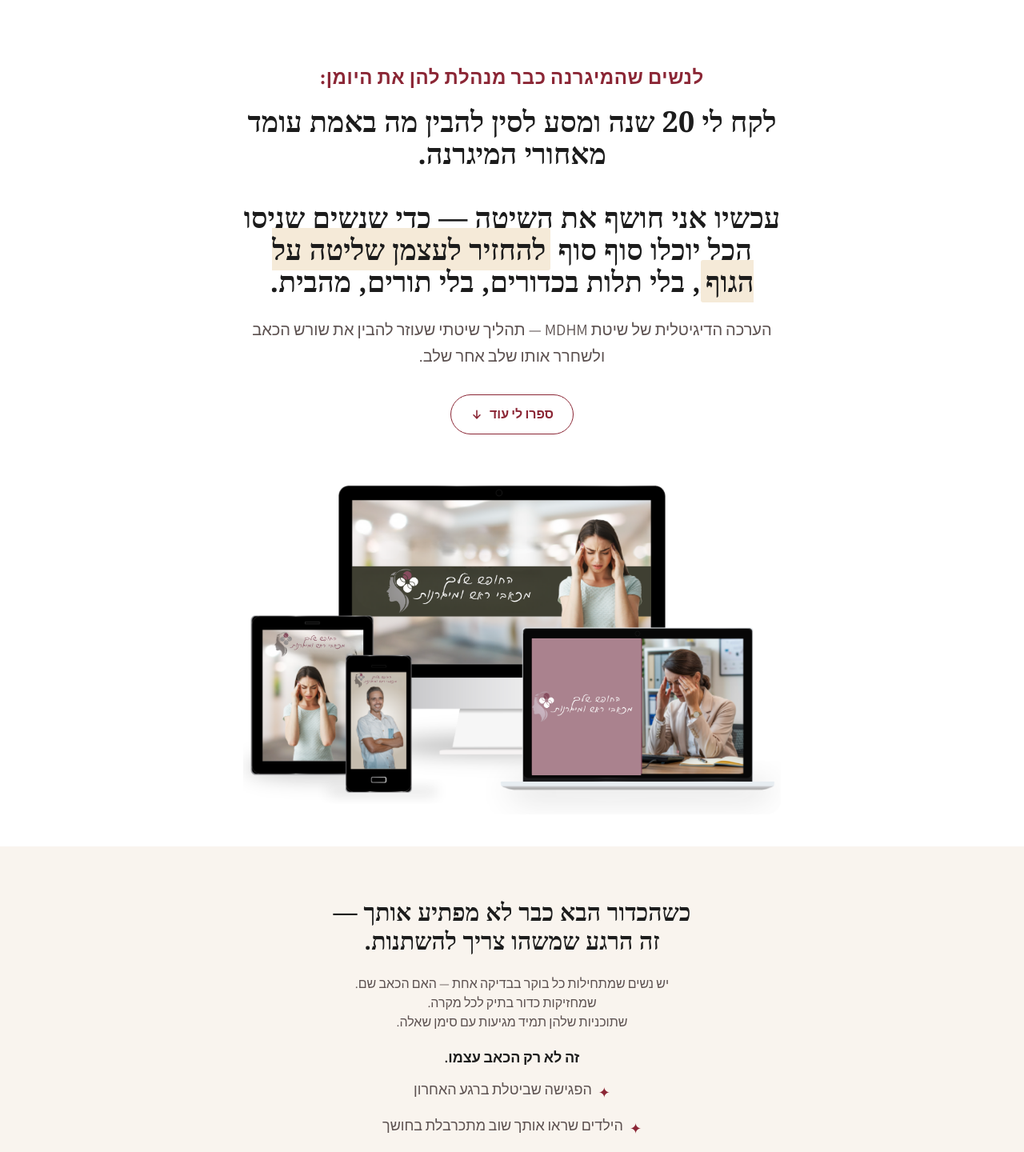
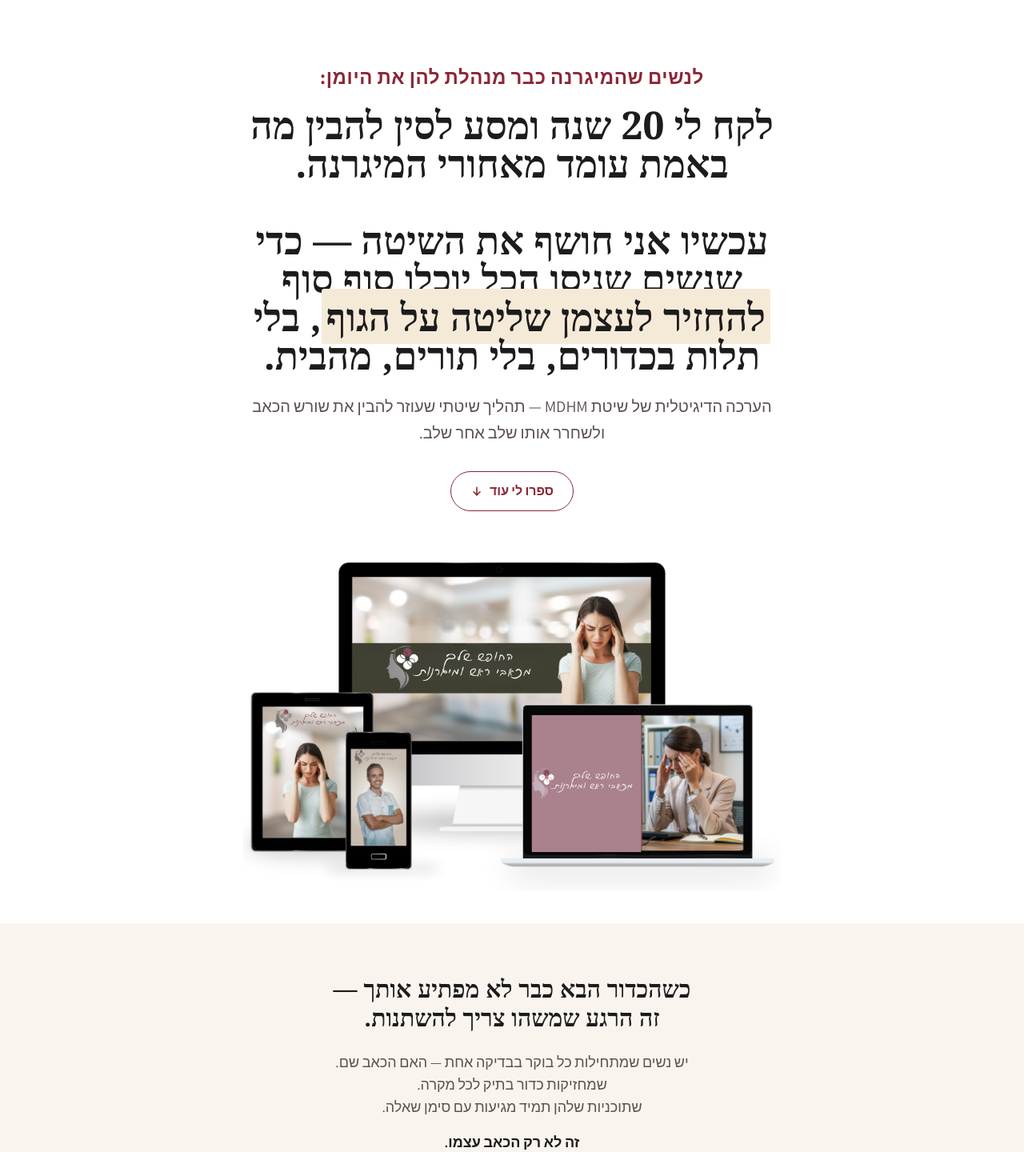
Before and after one commit to ofirsegevp-code/mdhm-migraine-landing, a Next.js app: page / in a window 1280 px wide. Shown: the top 1440 px of the page at 80% size. Built offline with nearby package versions, Linux system fonts and the light colour scheme; a web font is replaced by a local one.

Commit message:
Improve visual hierarchy - larger text, dark CTA section

```diff
--- a/app/page.tsx
+++ b/app/page.tsx
@@ -119,7 +119,7 @@ export default function Page() {
             לנשים שהמיגרנה כבר מנהלת להן את היומן:
           </motion.p>
 
-          <motion.h1 variants={fadeUp} className="text-3xl md:text-4xl font-bold text-[#1C1C1C] leading-snug mb-6">
+          <motion.h1 variants={fadeUp} className="text-4xl md:text-5xl font-bold text-[#1C1C1C] leading-snug mb-6">
             לקח לי 20 שנה ומסע לסין להבין מה באמת עומד מאחורי המיגרנה.
             <br /><br />
             עכשיו אני חושף את השיטה — כדי שנשים שניסו הכל יוכלו סוף סוף{' '}
@@ -170,13 +170,13 @@ export default function Page() {
             זה הרגע שמשהו צריך להשתנות.
           </motion.h2>
 
-          <motion.p variants={fadeUp} className="text-base text-[#5C5150] mb-4">
+          <motion.p variants={fadeUp} className="text-lg text-[#5C5150] mb-4">
             יש נשים שמתחילות כל בוקר בבדיקה אחת — האם הכאב שם.
             <br />שמחזיקות כדור בתיק לכל מקרה.
             <br />שתוכניות שלהן תמיד מגיעות עם סימן שאלה.
           </motion.p>
 
-          <motion.p variants={fadeUp} className="font-semibold text-[#1C1C1C] mb-2">זה לא רק הכאב עצמו.</motion.p>
+          <motion.p variants={fadeUp} className="text-lg font-semibold text-[#1C1C1C] mb-2">זה לא רק הכאב עצמו.</motion.p>
 
           <motion.ul variants={stagger} className="mb-6 space-y-2">
             {[
@@ -418,7 +418,7 @@ export default function Page() {
                   <div className="flex-1">
                     <p className="text-xs font-semibold text-[#C4A97D] mb-0.5">מודול {i + 1}</p>
                     <p className="font-bold text-[#1C1C1C] mb-1">{title}</p>
-                    <p className="text-sm text-[#5C5150] leading-relaxed">{desc}</p>
+                    <p className="text-base text-[#5C5150] leading-relaxed">{desc}</p>
                   </div>
                 </div>
               </motion.div>
@@ -560,7 +560,7 @@ export default function Page() {
           {/* Guarantee */}
           <motion.div variants={fadeUp} className="bg-white rounded-2xl p-5 border border-[#C4A97D] mb-8">
             <p className="font-bold text-[#1C1C1C] mb-2">🛡️ אחריות 30 יום — ללא אותיות קטנות</p>
-            <p className="text-sm text-[#5C5150] leading-relaxed">
+            <p className="text-base text-[#5C5150] leading-relaxed">
               תרגלת, עברת על התכנים, ולא הרגשת שינוי?
               מחזירים לך את הכסף. הכל. ללא שאלות.
             </p>
@@ -569,14 +569,14 @@ export default function Page() {
       </Section>
 
       {/* ─── FINAL CTA ─── */}
-      <Section id="cta-form">
+      <Section id="cta-form" className="!bg-[#3D0A12]">
         <motion.div
           initial="hidden"
           whileInView="visible"
           viewport={{ once: true, amount: 0.2 }}
           variants={stagger}
         >
-          <motion.h2 variants={fadeUp} className="text-2xl font-bold mb-6 text-center">
+          <motion.h2 variants={fadeUp} className="text-3xl md:text-4xl font-bold mb-6 text-center text-white">
             הגיע הזמן להחזיר שליטה:
           </motion.h2>
 
@@ -615,9 +615,9 @@ export default function Page() {
             </div>
           </motion.div>
 
-          <motion.p variants={fadeUp} className="mt-8 text-sm text-[#5C5150] font-semibold text-center">
+          <motion.p variants={fadeUp} className="mt-8 text-sm text-white/70 font-semibold text-center">
             באהבה,<br />
-            <span className="text-[#1C1C1C] text-base">אופיר שגב פרימן</span>
+            <span className="text-white text-base">אופיר שגב פרימן</span>
           </motion.p>
         </motion.div>
       </Section>
```
